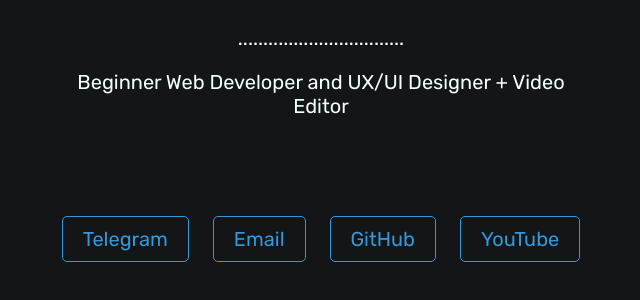
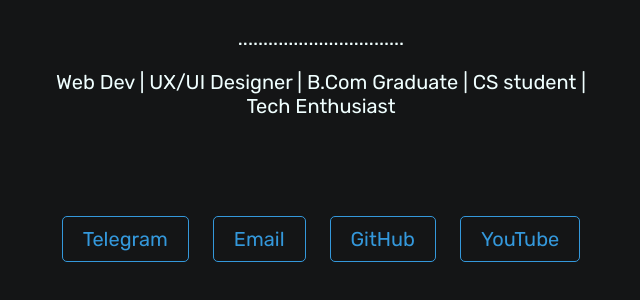
Before and after one commit to milindgoel15/Old-website, a plain HTML site: page index.html in a window 1280 px wide. Shown: the part 332-632 px from the top of the page, without its empty margins (319-959 px from the left). Drawn offline with Linux system fonts and the light colour scheme.

Commit message:
bio update

```diff
--- a/index.html
+++ b/index.html
@@ -21,7 +21,7 @@
             <h1>Hi, I'm Milind Goel.</h1>
 
             <p>.................................</p>
-            <p>Beginner Web Developer and UX/UI Designer + Video Editor</p>
+            <p>Web Dev | UX/UI Designer | B.Com Graduate | CS student | Tech Enthusiast</p>
         </main>
         <div class="buttons">
             <form action="https://telegram.me/MilindGoel15" target="blank">
```
